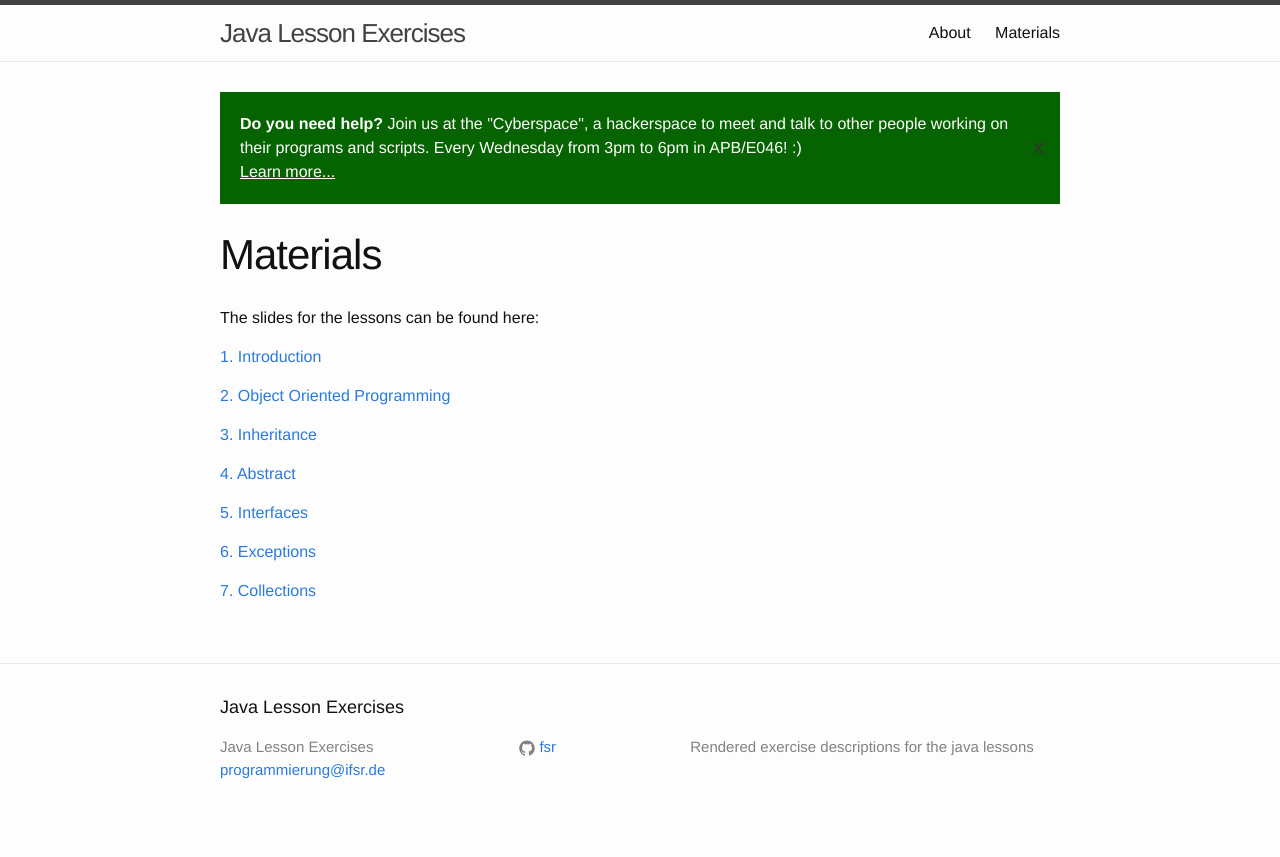
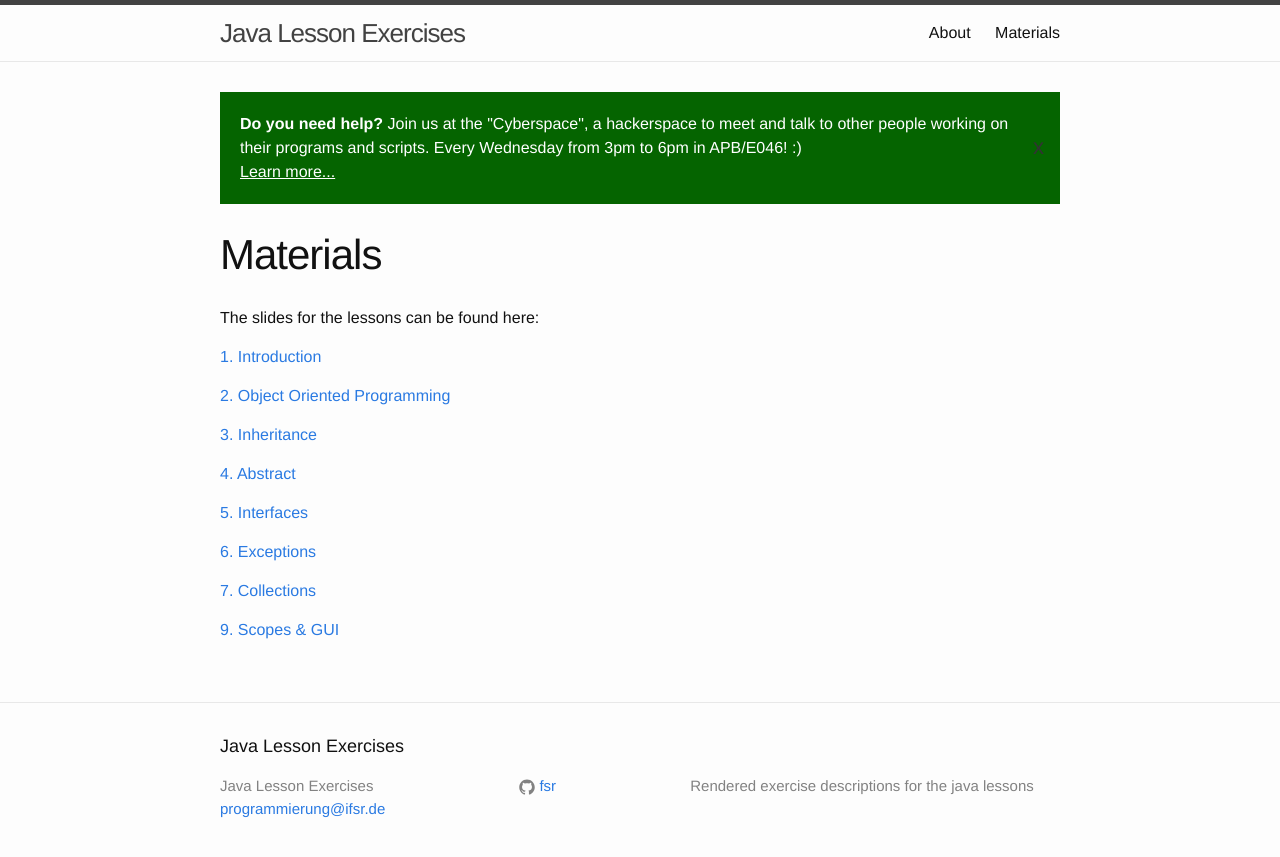
Before and after one commit to fsr/java-lessons, a Jekyll site: the page built from materials.md, in a window 1280 px wide. Shown: the top 857 px of the page. Built offline with Jekyll 4.4.1, drawn with Linux system fonts in a browser that asks for light colours.

Commit message:
[BUGFIX] added lesson 09 to materials.yml

```diff
--- a/_data/materials.yml
+++ b/_data/materials.yml
@@ -34,3 +34,8 @@ slides:
     name: Collections
     url: https://ifsr.de/kurs-materialien/java/07-collections.pdf
     published: True
+  -
+    number: 9
+    name: Scopes & GUI
+    url: https://www.ifsr.de/kurs-materialien/java/09-scopes_and_gui.pdf
+    published: True
```
Also changed, not shown: 1 other file.
